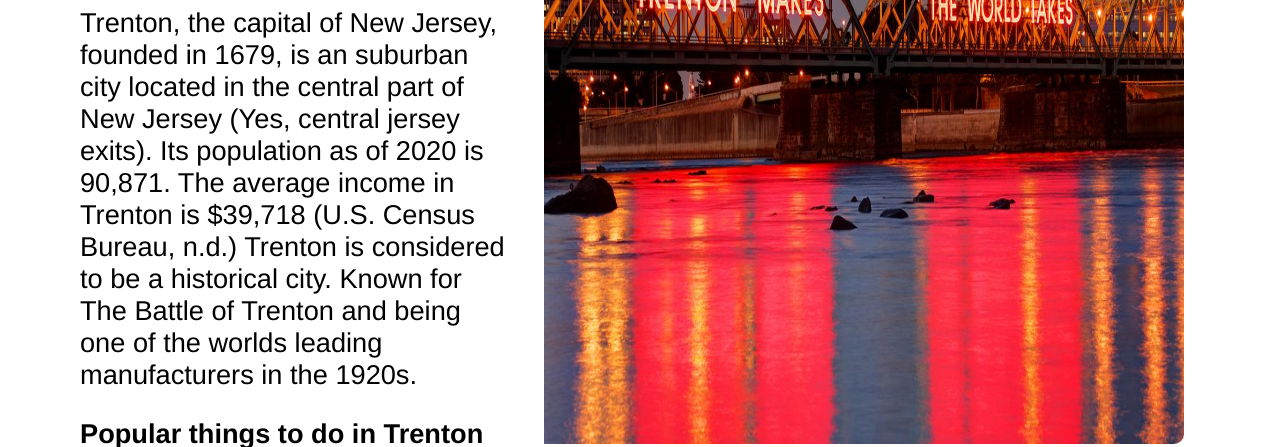
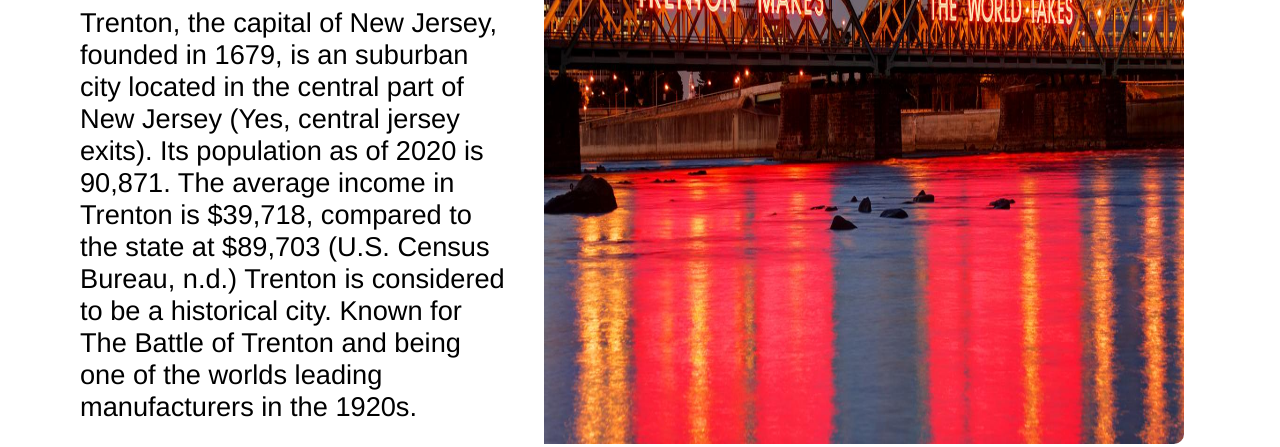
Before and after one commit to garysmith1933/WGUD277, a plain HTML site: page trenton.html in a window 1280 px wide. Shown: the part 363-810 px from the top of the page. Drawn offline with Linux system fonts and the light colour scheme.

Commit message:
added state income average to each city page

```diff
--- a/trenton.html
+++ b/trenton.html
@@ -24,7 +24,8 @@
 
   <section class='page-body'>
     <p class="city-info">
-      Trenton, the capital of New Jersey, founded in 1679, is an suburban city located in the central part of New Jersey (Yes, central jersey exits). Its population as of 2020 is 90,871. The average income in Trenton is $39,718 (U.S. Census Bureau, n.d.)
+      Trenton, the capital of New Jersey, founded in 1679, is an suburban city located in the central part of New Jersey (Yes, central jersey exits). Its population as of 2020 is 90,871.
+      The average income in Trenton is $39,718, compared to the state at $89,703 (U.S. Census Bureau, n.d.)
       Trenton is considered to be a historical city. Known for The Battle of Trenton and being one of the worlds leading manufacturers in the 1920s.</p>
 
     <aside>
```
Also changed, not shown: atlanticcity.html (+1 -1 lines), jerseycity.html (+1 -1 lines).
